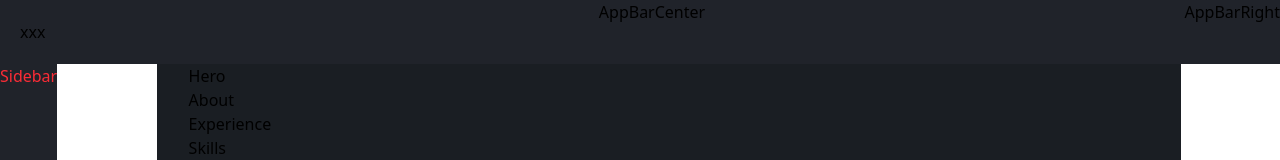
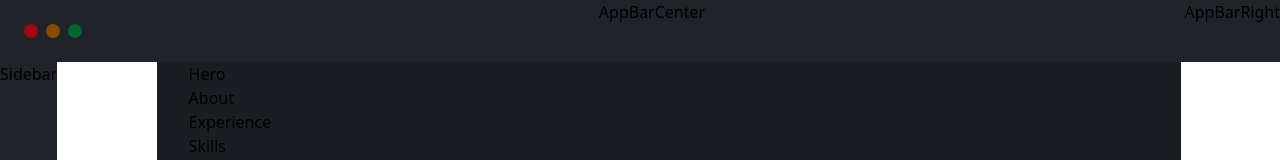
Before and after one commit to AntonTheI/my-resume, a React (Vite) app: page / in a window 1280 px wide. Shown: the top 160 px of the page. Built offline with nearby package versions, Linux system fonts and the light colour scheme.

Commit message:
window controll buttons

```diff
--- a/src/components/Layout/Sidebar.tsx
+++ b/src/components/Layout/Sidebar.tsx
@@ -1,7 +1,7 @@
 import React from "react";
 
 const Sidebar = () => {
-  return <div className="bg-(--color-bg) text-red-500">Sidebar</div>;
+  return <div className="bg-(--color-bg)">Sidebar</div>;
 };
 
 export default Sidebar;
--- a/src/components/ui/WindowControlButton.tsx
+++ b/src/components/ui/WindowControlButton.tsx
@@ -1,13 +1,27 @@
-import React from "react";
+const buttons = [
+  { type: "close", bg: "bg-red-800" },
+  { type: "collapse", bg: "bg-yellow-800" },
+  { type: "expend", bg: "bg-green-800" },
+];
 
 const WindowControlButton = () => {
   return (
     <div className="flex p-2">
-      <div>x</div>
-      <div>x</div>
-      <div>x</div>
+      {buttons.map(({ type, bg }) => (
+        <button
+          key={type}
+          className={`${bg} w-3.5 h-3.5 m-1 rounded-full`}
+          aria-label={type}
+        ></button>
+      ))}
     </div>
   );
 };
 
 export default WindowControlButton;
+
+{
+  /* <button className="bg-red-800 w-3.5 h-3.5 rounded-full"></button>
+      <button className="styleMap"></button>
+      <button></button> */
+}
--- a/src/index.css
+++ b/src/index.css
@@ -5,7 +5,7 @@
 :root {
   --color-bg: #20232a;
   --color-bg-secondary: #1a1e23;
-  --color-text: #ffffff;
+  --color-text-white: #ffffff;
 }
 @layer base {
   @media (prefers-reduced-motion: no-preference) {
```
